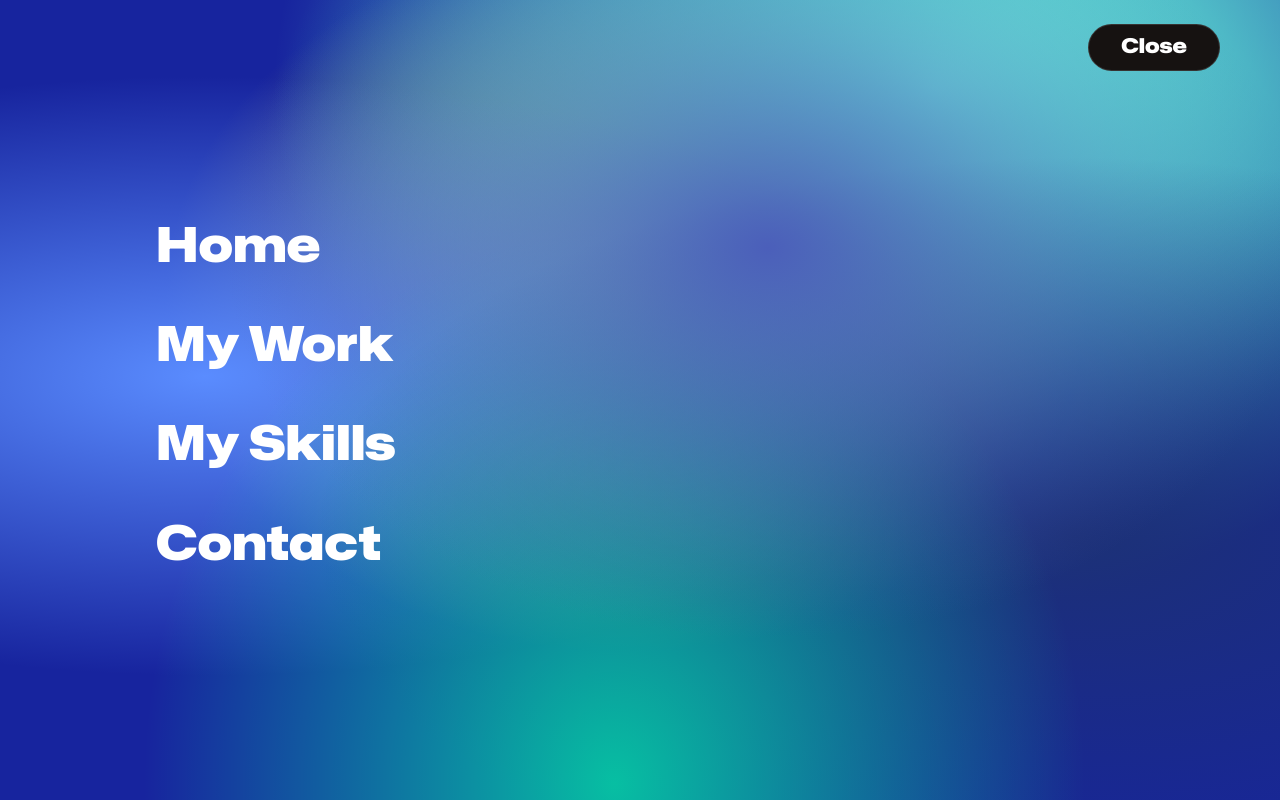
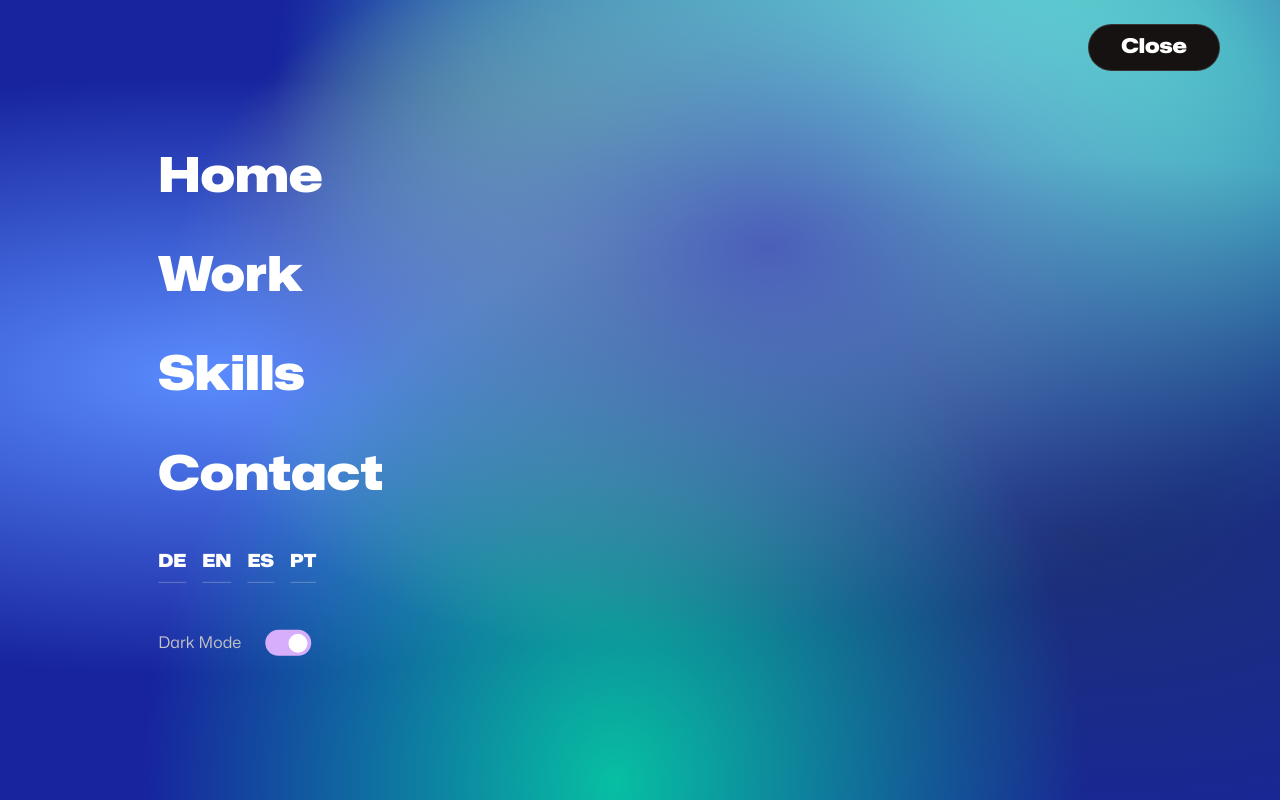
Before and after one commit to rick-schultz/rick-schultz-portfolio-html-css-js, a plain HTML site: page index.html in a window 1280 px wide. Both pictures are taken after a click on the button "Menu". Shown: the top 800 px of the page. Drawn offline with Linux system fonts and the light colour scheme.

Commit message:
added internationalization and moved theme toggle to nav

```diff
--- a/index.html
+++ b/index.html
@@ -57,7 +57,7 @@
     <script src="script.js" defer></script>
 
     <!-- Name -->
-    <title>Rick Schultz Portfolio</title>
+    <title id="title">Rick Schultz Portfolio</title>
   </head>
 
   <body>
@@ -71,17 +71,29 @@
 
       <div class="menu-btn-container">
         <div class="container">
-          <button class="menu-btn">Menu</button>
+          <button class="menu-btn" id="navMenu">Menu</button>
         </div>
       </div>
 
       <nav class="nav hidden">
         <ol class="nav-items">
-          <li class="nav-item"><a href="#">Home</a></li>
-          <li class="nav-item"><a href="#work">My Work</a></li>
-          <li class="nav-item"><a href="#skills">My Skills</a></li>
+          <li class="nav-item"><a href="#" id="navHome">Home</a></li>
+          <li class="nav-item"><a href="#work" id="navWork">My Work</a></li>
+          <li class="nav-item"><a href="#skills" id="navSkills">My Skills</a></li>
           <li class="nav-item">
-            <a href="#contact" aria-data="last-focused">Contact</a>
+            <a href="#contact" aria-data="last-focused" id="navContact">Contact</a>
+          </li>
+          <li class="gap">
+            <a class="link" href="#" id="deBtn">DE</a>
+            <a class="link" href="#" id="enBtn">EN</a>
+            <a class="link" href="#" id="esBtn">ES</a>
+            <a class="link" href="#" id="ptBtn">PT</a>
+          </li>
+          <li>
+            <label class="theme-switch" for="theme-switch">
+              <span id="theme">Dark Theme</span>
+              <input type="checkbox" id="theme-switch" role="switch"/>
+            </label>
           </li>
         </ol>
       </nav>
@@ -90,19 +102,19 @@
         <div class="header-textbox">
           <!-- Name and job title -->
           <h1 class="h1">
-            Hi, I'm Rick Schultz<br />
-            Frontend Web Developer
+            <span id="headerTitle">Hi, I'm Rick Schultz</span><br />
+            <span id="headerSubtitle">Frontend Web Developer</span>
           </h1>
 
           <!-- Small introductory paragraph -->
-          <p class="header-text">
+          <p class="header-text" id="headerText">
             A Frontend Developer focused on Vue.js and Typescript who builds
             rich accessible and performant websites.
           </p>
 
           <div class="header-btns">
-            <a href="#contact" class="btn btn-cta">Hire me</a>
-            <a href="#work" class="btn btn-secondary">See my work</a>
+            <a href="#contact" class="btn btn-cta" id="headerBtn1">Hire me</a>
+            <a href="#work" class="btn btn-secondary" id="headerBtn2">See my work</a>
           </div>
         </div>
       </div>
@@ -111,7 +123,7 @@
     <main>
       <section class="client">
         <div class="container">
-          <h2 class="h2">Trusted by</h2>
+          <h2 class="h2" id="trusted">Trusted by</h2>
           <div class="logos">
             <!-- alt with client/company name and src attributes of images with path to relative img of client logo -->
             <div class="logo-group">
@@ -215,7 +227,7 @@
                 <!-- Add your project title here -->
                 <h3 class="h3">Roller</h3>
                 <!-- Add small description of the project  -->
-                <p class="work-text">
+                <p class="work-text" id="rollerText">
                   My job was refactoring Vue 2 components to Vue 3 with Typescript
                   and documenting them in Storybook according to new layouts.
                 </p>
@@ -229,7 +241,7 @@
 
                 <div class="work-links">
                   <!-- Url of project in href attribute -->
-                  <a href="https://roller.de" target="_blank" rel="noopener" class="link"
+                  <a href="https://roller.de" target="_blank" rel="noopener" class="link" id="rollerLink"
                     >Go to Website</a
                   >
                 </div>
@@ -252,7 +264,7 @@
                 <h3 class="h3">Lust Gastronomie</h3>
                 <!-- Small description of the project  -->
 
-                <p class="work-text">Built Website for a Restaurant.</p>
+                <p class="work-text" id="lustText">Built Website for a Restaurant.</p>
                 <ol class="work-technologies">
                   <li>Vue.js</li>
                   <li>AOS</li>
@@ -260,7 +272,7 @@
                 </ol>
                 <div class="work-links">
                   <!-- url of project in href attribute -->
-                  <a href="https://lust-gastronomie.de/" target="_blank" rel="noopener" class="link"
+                  <a href="https://lust-gastronomie.de/" target="_blank" rel="noopener" class="link" id="lustLink"
                     >Go to Website</a
                   >
                 </div>
@@ -280,7 +292,7 @@
                 <!-- Project title -->
                 <h3 class="h3">iTUDE</h3>
                 <!-- Small description of the project  -->
-                <p class="work-text">
+                <p class="work-text" id="itudeText">
                   My job was to maintain the website that was made with a PHP framework
                   called CodeIgniter and to develop a whole new website with Vue.js
                   for Frontend and Node.js for Backend.
@@ -292,7 +304,7 @@
                 </ol>
                 <div class="work-links">
                   <!-- url of project in href attribute -->
-                  <a href="https://itude.com.br" target="_blank" rel="noopener" class="link"
+                  <a href="https://itude.com.br" target="_blank" rel="noopener" class="link" id="itudeLink"
                     >Go to Website</a
                   >
                 </div>
@@ -338,10 +350,10 @@
               <!-- Component to show if available for hire -->
               <strong href="#" class="hire-alert">
                 <span class="indicator"></span>
-                Available for hire
+                <span id="indicator">Available for hire</span>
               </strong>
 
-              <p class="contact-text">
+              <p class="contact-text" id="contactText">
                 As a Fontend Developer, I construct web interfaces and design
                 systems with a special love for accessibility and the
                 performance. I tend to code things from scratch and enjoy
@@ -349,13 +361,13 @@
               </p>
 
               <div class="contact-text">
-                <p class="text-around">Contact me on</p>
+                <p class="text-around" id="contactLinkText1">Contact me on</p>
                 <div class="work-links">
                   <a href="https://www.linkedin.com/in/rick-schultz/" target="_blank" rel="noopener" class="link"
                   >LinkedIn</a
                   >
                 </div>
-                <p class="text-around">or send me an email.</p>
+                <p class="text-around" id="contactLinkText2">or send me an email.</p>
               </div>
 
               <!-- src with signatures and name -->
@@ -368,11 +380,11 @@
             </div>
             <form action="mailto:rick-schultz@hotmail.com" method="post" enctype="text/plain" class="contact-form">
               <div class="form-field">
-                <label for="name">Name</label>
+                <label for="name" id="formName">Name</label>
                 <input type="text" name="name" id="name" required />
               </div>
               <div class="form-field">
-                <label for="email">Email</label>
+                <label for="email" id="formEmail">Email</label>
                 <input
                   type="email"
                   name="email"
@@ -382,10 +394,10 @@
                 />
               </div>
               <div class="form-field">
-                <label for="message">How can I help you?</label>
+                <label for="message" id="formText">How can I help you?</label>
                 <textarea name="message" id="message" required></textarea>
               </div>
-              <button type="submit" class="btn btn-cta">Send</button>
+              <button type="submit" class="btn btn-cta" id="formBtn">Send</button>
             </form>
           </div>
         </div>
@@ -419,10 +431,6 @@
           <p class="footer-text">
             &copy; 2023 - Rick Schultz
           </p>
-          <label class="theme-switch" for="theme-switch">
-            <span>Dark Theme</span>
-            <input type="checkbox" id="theme-switch" role="switch"/>
-          </label>
         </div>
       </div>
     </footer>
--- /dev/null
+++ b/langs.json
@@ -0,0 +1,226 @@
+{
+  "en": {
+    "title": "Rick Schultz Portfolio",
+    "nav": {
+      "menu": "Menu",
+      "close": "Close",
+      "home": "Home",
+      "work": "Work",
+      "skills": "Skills",
+      "contact": "Contact"
+    },
+    "header": {
+      "title": "Hi, I'm Rick Schultz",
+      "subtitle": "Frontend Web Developer",
+      "text": "A Frontend Developer focused on Vue.js and Typescript who builds rich accessible and performant websites.",
+      "btn1": "Hire me",
+      "btn2": "See my work"
+    },
+    "trusted": "Trusted by",
+    "work": {
+      "title": "Work Portfolio",
+      "companies": {
+        "roller":{
+          "text": "My job was refactoring Vue 2 components to Vue 3 with Typescript and documenting them in Storybook according to new layouts.",
+          "link": "Go to Website"
+        },
+        "lust": {
+          "text": "Built Website for a Restaurant.",
+          "link": "Go to Website"
+        },
+        "itude": {
+          "text": "My job was to maintain the website that was made with a PHP framework called CodeIgniter and to develop a whole new website with Vue.js for Frontend and Node.js for Backend.",
+          "link": "Go to Website"
+        }
+      }
+    },
+    "skills": "My Toolkit",
+    "contact": {
+      "title": "Send Message",
+      "indicator": "Available for hire",
+      "text": "As a Fontend Developer, I construct web interfaces and design systems with a special love for accessibility and the performance. I tend to code things from scratch and enjoy bringing ideas to life.",
+      "link": {
+        "text1": "Contact me on",
+        "text2": "or send me an email."
+      },
+      "form": {
+        "name": "Name",
+        "email": "Email",
+        "text": "How can I help you?",
+        "btn": "Send"
+      }
+    },
+    "theme": {
+      "light": "Light Mode",
+      "dark": "Dark Mode"
+    }
+  },
+  "pt-br": {
+    "title": "Portfólio do Rick Schultz",
+    "nav": {
+      "menu": "Menu",
+      "close": "Fechar",
+      "home": "Home",
+      "work": "Trabalhos",
+      "skills": "Habilidades",
+      "contact": "Contato"
+    },
+    "header": {
+      "title": "Olá, eu sou Rick Schultz",
+      "subtitle": "Desenvolvedor Web Frontend",
+      "text": "Um desenvolvedor Frontend focado em Vue.js e Typescript que constrói sites ricos, acessíveis e performáticos.",
+      "btn1": "Me Contrate",
+      "btn2": "Veja meu trabalho"
+    },
+    "trusted": "Confiado por",
+    "work": {
+      "title": "Portfólio de Trabalhos",
+      "companies": {
+        "roller":{
+          "text": "Meu trabalho foi refatorar os componentes de Vue 2 para Vue 3 com Typescript e documentá-los no Storybook de acordo com os novos layouts.",
+          "link": "Ir para o site"
+        },
+        "lust": {
+          "text": "Construí o site para um restaurante.",
+          "link": "Ir para o site"
+        },
+        "itude": {
+          "text": "Meu trabalho era manter o site criado com o framework PHP CodeIgniter e desenvolver um site completamente novo com Vue.js no Frontend e Node.js no Backend.",
+          "link": "Ir para o site"
+        }
+      }
+    },
+    "skills": "Minhas Ferramentas",
+    "contact": {
+      "title": "Enviar Mensagem",
+      "indicator": "Disponível para contratação",
+      "text": "Como desenvolvedor de Frontend, eu construo interfaces web e sistemas de design com um amor especial pela acessibilidade e pelo desempenho. Eu tendo a codificar as coisas do zero e gosto de dar vida às ideias.",
+      "link": {
+        "text1": "Entre em contato comigo no",
+        "text2": "ou me envie um email."
+      },
+      "form": {
+        "name": "Nome",
+        "email": "Email",
+        "text": "Como posso ajudá-lo?",
+        "btn": "Enviar"
+      }
+    },
+    "theme": {
+      "light": "Tema Claro",
+      "dark": "Tema Escuro"
+    }
+  },
+  "es": {
+    "title": "Portafolio de Rick Schultz",
+    "nav": {
+      "menu": "Menu",
+      "close": "Cerrar",
+      "home": "Home",
+      "work": "Trabajos",
+      "skills": "Habilidades",
+      "contact": "Contacto"
+    },
+    "header": {
+      "title": "Hola, soy Rick Schultz",
+      "subtitle": "Desarrollador Web Frontend",
+      "text": "Un desarrollador Frontend enfocado en Vue.js y Typescript que construye sitios web ricos, accesibles y de alto rendimiento.",
+      "btn1": "Contrátame",
+      "btn2": "Ver mi trabajo"
+    },
+    "trusted": "Confiado por",
+    "work": {
+      "title": "Portafolio de Trabajo",
+      "companies": {
+        "roller":{
+          "text": "Mi trabajo fue refactorizar los componentes Vue 2 a Vue 3 con Typescript y documentarlos en Storybook de acuerdo con los nuevos Layouts.",
+          "link": "Ir al sitio web"
+        },
+        "lust": {
+          "text": "Construí el sitio web para un restaurante.",
+          "link": "Ir al sitio web"
+        },
+        "itude": {
+          "text": "Mi trabajo era mantener el sitio web que se hizo con un framework PHP llamado CodeIgniter y desarrollar un sitio web completamente nuevo con Vue.js para Frontend y Node.js para Backend.",
+          "link": "Ir al sitio web"
+        }
+      }
+    },
+    "skills": "Mi Herramientas",
+    "contact": {
+      "title": "Enviar Mensaje",
+      "indicator": "Disponible para contratación",
+      "text": "Como desarrollador de Fontend, construyo interfaces web y sistemas de diseño con un amor especial por la accesibilidad y el rendimiento. Tiendo a codificar las cosas desde cero y disfruto dando vida a las ideas.",
+      "link": {
+        "text1": "Contáctame en",
+        "text2": "o envíame un correo electrónico."
+      },
+      "form": {
+        "name": "Nombre",
+        "email": "Email",
+        "text": "Cómo puedo ayudarte?",
+        "btn": "Enviar"
+      }
+    },
+    "theme": {
+      "light": "Tema Claro",
+      "dark": "Tema Oscuro"
+    }
+  },
+  "de": {
+    "title": "Rick Schultz Portfolio",
+    "nav": {
+      "menu": "Menü",
+      "close": "Schließen",
+      "home": "Start",
+      "work": "Arbeit",
+      "skills": "Fähigkeiten",
+      "contact": "Kontakt"
+    },
+    "header": {
+      "title": "Hallo, ich bin Rick Schultz",
+      "subtitle": "Frontend Webentwickler",
+      "text": "Ein Frontend-Entwickler, der sich auf Vue.js und Typescript konzentriert und reiche, zugängliche und leistungsstarke Websites erstellt.",
+      "btn1": "Stellen Sie mich ein",
+      "btn2": "Meine Arbeit ansehen"
+    },
+    "trusted": "Vertraut von",
+    "work": {
+      "title": "Arbeitsportfolio",
+      "companies": {
+        "roller":{
+          "text": "Meine Arbeit bestand darin, die Vue 2-Komponenten in Vue 3 mit Typescript zu refaktorisieren und sie gemäß den neuen Layouts im Storybook zu dokumentieren.",
+          "link": "Zur Website"
+        },
+        "lust": {
+          "text": "Ich habe die Website für ein Restaurant gebaut.",
+          "link": "Zur Website"
+        },
+        "itude": {
+          "text": "Meine Arbeit bestand darin, die Website zu warten, die mit einem PHP-Framework namens CodeIgniter erstellt wurde, und eine völlig neue Website mit Vue.js für Frontend und Node.js für Backend zu entwickeln.",
+          "link": "Zur Website"
+        }
+      }
+    },
+    "skills": "Mein Toolkit",
+    "contact": {
+      "title": "Nachricht senden",
+      "indicator": "Verfügbar für die Einstellung",
+      "text": "Als Frontend-Entwickler erstelle ich Web-Schnittstellen und Designsysteme mit einer besonderen Liebe zur Zugänglichkeit und Leistung. Ich neige dazu, die Dinge von Grund auf neu zu codieren, und ich genieße es, Ideen zum Leben zu erwecken.",
+      "link": {
+        "text1": "Kontaktieren Sie mich auf",
+        "text2": "oder senden Sie mir eine E-Mail."
+      },
+      "form": {
+        "name": "Name",
+        "email": "Email",
+        "text": "Wie kann ich Ihnen helfen?",
+        "btn": "Senden"
+      }
+    },
+    "theme": {
+      "light": "Hell Thema",
+      "dark": "Dunkle Thema"
+    }
+  }
+}
--- a/script.js
+++ b/script.js
@@ -4,6 +4,96 @@ const btnToggleNav = document.querySelector(".menu-btn");
 const workEls = document.querySelectorAll(".work-box");
 const workImgs = document.querySelectorAll(".work-img");
 const mainEl = document.querySelector("main");
+
+let lang;
+
+switch (navigator.language.slice(0, 2).toLowerCase()) {
+  case "en":
+    lang = "en";
+    break;
+  case "pt":
+    lang = "pt-br";
+    break;
+  case "es":
+    lang = "es";
+    break;
+  case "de":
+    lang = "de";
+    break;
+  default:
+    lang = "en";
+    break;
+}
+
+document.querySelector("#deBtn").addEventListener("click", () => {
+  lang = "de";
+  defineLangProps(lang);
+});
+
+document.querySelector("#enBtn").addEventListener("click", () => {
+  lang = "en";
+  defineLangProps(lang);
+});
+
+document.querySelector("#esBtn").addEventListener("click", () => {
+  lang = "es";
+  defineLangProps(lang);
+});
+
+document.querySelector("#ptBtn").addEventListener("click", () => {
+  lang = "pt-br";
+  defineLangProps(lang);
+});
+
+function defineLangProps(lang) {
+  menuBtn = langs[lang].nav.menu;
+  closeBtn = langs[lang].nav.close;
+  DarkTheme = langs[lang].theme.dark;
+  LightTheme = langs[lang].theme.light;
+  document.querySelector("#title").textContent = langs[lang].title;
+  document.querySelector("#navMenu").textContent = langs[lang].nav.menu;
+  document.querySelector("#navHome").textContent = langs[lang].nav.home;
+  document.querySelector("#navWork").textContent = langs[lang].nav.work;
+  document.querySelector("#navSkills").textContent = langs[lang].nav.skills;
+  document.querySelector("#navContact").textContent = langs[lang].nav.contact;
+  document.querySelector("#headerTitle").textContent = langs[lang].header.title;
+  document.querySelector("#headerSubtitle").textContent = langs[lang].header.subtitle;
+  document.querySelector("#headerText").textContent = langs[lang].header.text;
+  document.querySelector("#headerBtn1").textContent = langs[lang].header.btn1;
+  document.querySelector("#headerBtn2").textContent = langs[lang].header.btn2;
+  document.querySelector("#trusted").textContent = langs[lang].trusted;
+  document.querySelector("#work").textContent = langs[lang].work.title;
+  document.querySelector("#rollerText").textContent = langs[lang].work.companies.roller.text;
+  document.querySelector("#rollerLink").textContent = langs[lang].work.companies.roller.link;
+  document.querySelector("#lustText").textContent = langs[lang].work.companies.lust.text;
+  document.querySelector("#lustLink").textContent = langs[lang].work.companies.lust.link;
+  document.querySelector("#itudeText").textContent = langs[lang].work.companies.itude.text;
+  document.querySelector("#itudeLink").textContent = langs[lang].work.companies.lust.link;
+  document.querySelector("#skills").textContent = langs[lang].skills;
+  document.querySelector("#contact").textContent = langs[lang].contact.title;
+  document.querySelector("#indicator").textContent = langs[lang].contact.indicator;
+  document.querySelector("#contactText").textContent = langs[lang].contact.text;
+  document.querySelector("#contactLinkText1").textContent = langs[lang].contact.link.text1;
+  document.querySelector("#contactLinkText2").textContent = langs[lang].contact.link.text2;
+  document.querySelector("#formName").textContent = langs[lang].contact.form.name;
+  document.querySelector("#formEmail").textContent = langs[lang].contact.form.email;
+  document.querySelector("#formText").textContent = langs[lang].contact.form.text;
+  document.querySelector("#formBtn").textContent = langs[lang].contact.form.btn;
+  document.querySelector("#theme").textContent = langs[lang].theme.dark;
+}
+
+var menuBtn;
+var closeBtn;
+var DarkTheme;
+var LightTheme;
+var langs;
+
+fetch ("./langs.json")
+    .then(resp=>resp.json())
+    .then(langsArr=> langs = langsArr)
+  .then(() => {
+    defineLangProps(lang);
+  });
 
 const toggleNav = () => {
   nav.classList.toggle("hidden");
@@ -12,11 +102,11 @@ const toggleNav = () => {
   document.body.classList.toggle("lock-screen");
 
   if (nav.classList.contains("hidden")) {
-    btnToggleNav.textContent = "menu";
+    btnToggleNav.textContent = menuBtn;
   } else {
     // When menu is opened after transition change text respectively
     setTimeout(() => {
-      btnToggleNav.textContent = "Close";
+      btnToggleNav.textContent = closeBtn;
     }, 475);
   }
 };
@@ -72,10 +162,14 @@ switchThemeEl.addEventListener("click", () => {
     document.body.classList.add("light");
     localStorage.setItem("theme", "light");
     switchThemeEl.checked = false
+    document.querySelector("#theme").textContent = LightTheme;
+    toggleNav();
   } else {
     document.body.classList.add("dark");
     document.body.classList.remove("light");
     localStorage.setItem("theme", "dark");
+    document.querySelector("#theme").textContent = DarkTheme;
+    toggleNav();
   }
 
 });
--- a/style.css
+++ b/style.css
@@ -264,6 +264,16 @@ h3,
 /* --------------------------------- */
 /* ----- Components -----*/
 /* --------------------------------- */
+
+.gap {
+  display: flex;
+  gap: 1rem;
+  margin-bottom: 3rem;
+}
+
+#deBtn, #enBtn, #ptBtn, #esBtn {
+color: #fff;
+}
 
 .btn {
   font-size: 1.35rem;
```
